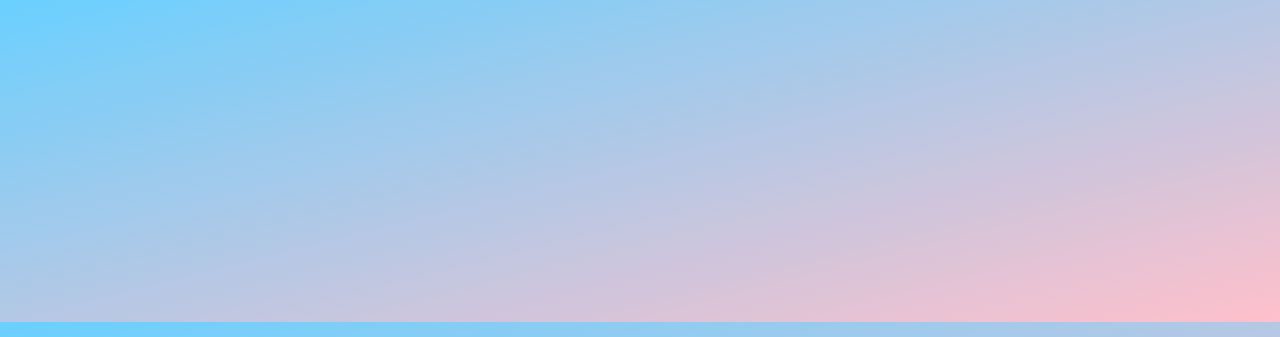
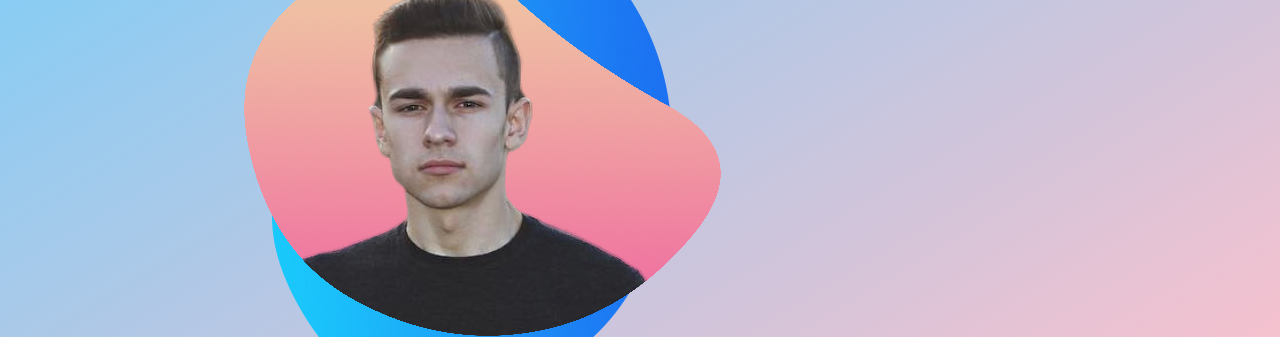
Before and after one commit to aleksduni/portfolio_early_2022, a plain HTML site: page index.html in a window 1280 px wide. Shown: the part 328-665 px from the top of the page. Drawn offline with Linux system fonts and the light colour scheme.

Commit message:
Update index.html

```diff
--- a/index.html
+++ b/index.html
@@ -40,7 +40,7 @@
                 <p id= 'my-name-is'>Hello! I'm Aleks,</p><p id= 'ux-designer'>A friendly UX Designer.</p><p id='everywhere'>  “Everywhere immigrants have enriched and <br> strengthened the fabric of American life.”<p id= 'qoute-person'>~ John F. Kennedy</p><br><br><a target='_blank' href = 'https://www.linkedin.com/in/aleksduni00/'><i style="font-size:68px" class="fa">&#xf08c;</i><span style='font-size: 34px;'>&nbsp@aleksduni</span></a>
             </sec>
             <sec id='three'>
-                <img src ='../imgs/profile-blop.png' alt = 'Profile of Aleks'>
+                <img src ='../imgs/profile_blop.png' alt = 'Profile of Aleks'>
             </sec>
         </div>
 
```
